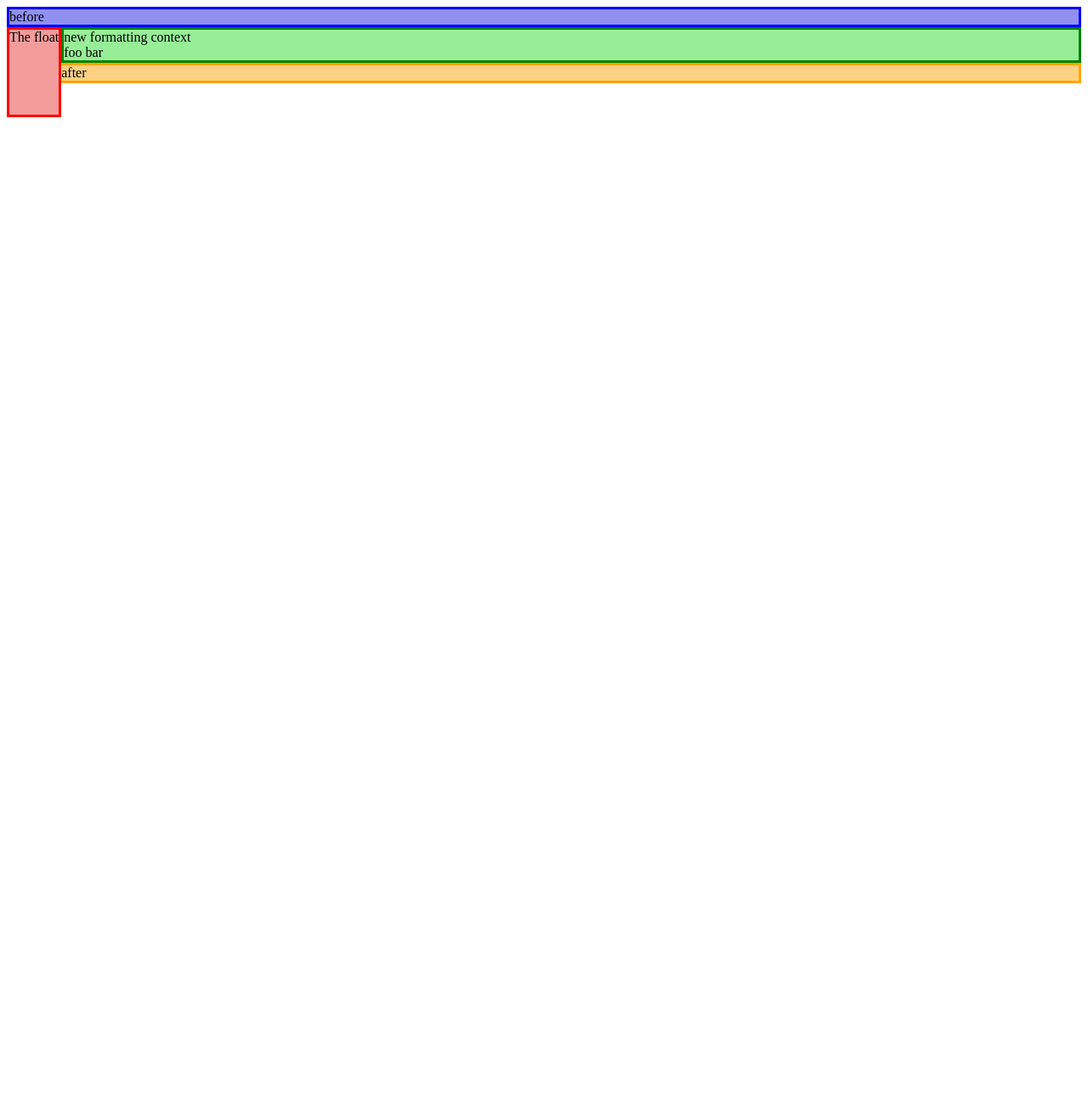
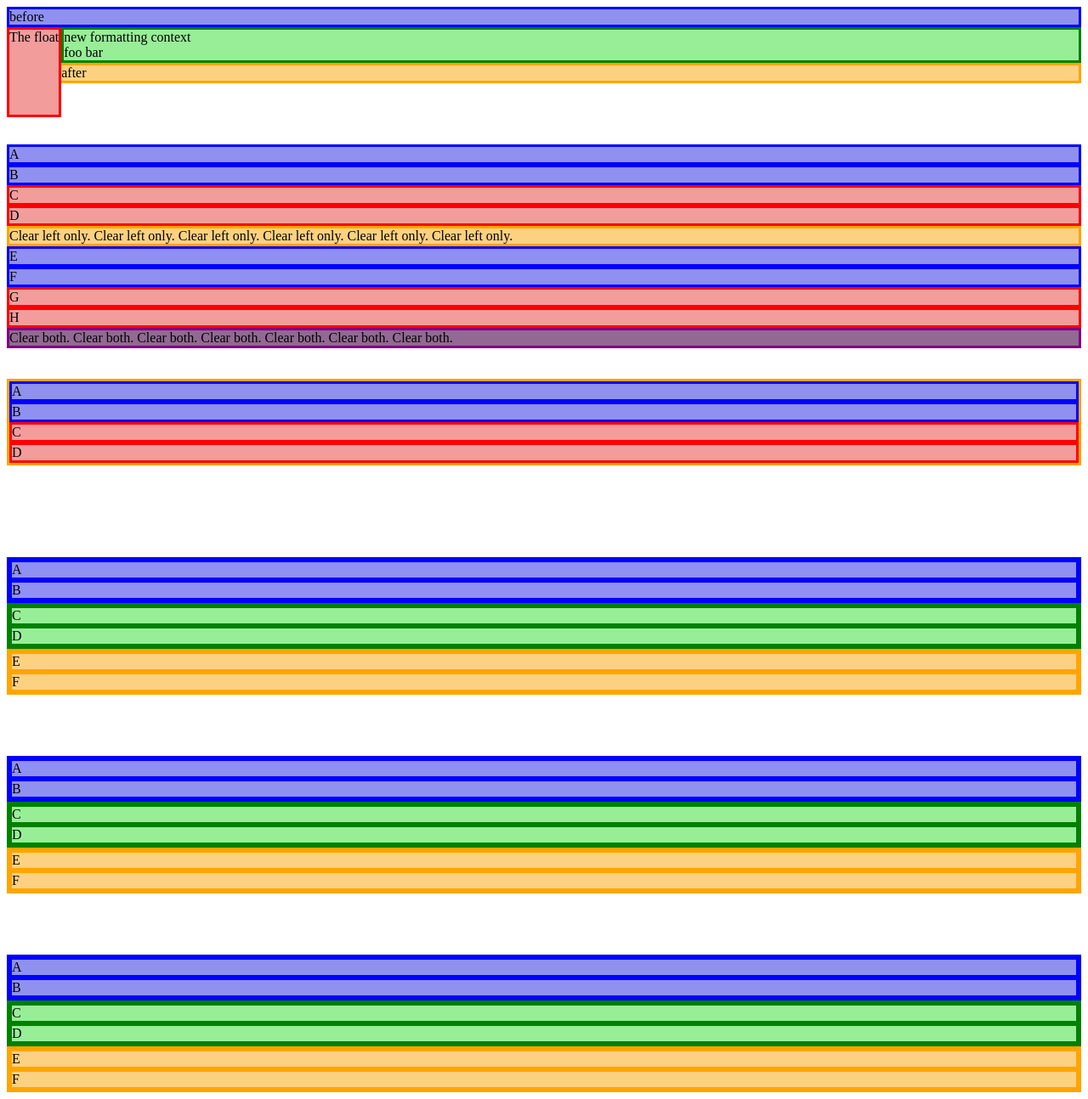
Before and after one commit to MariaMCodes/CSS-layout, a plain HTML site: page index.html in a window 1280 px wide. Shown: the part 1157-2451 px from the top of the page at 85% size. Before the commit the page ends 1299 px from the top, so only its background shows below. Drawn offline with Linux system fonts and the light colour scheme.

Commit message:
initial commit

```diff
--- a/index.html
+++ b/index.html
@@ -140,9 +140,86 @@
     </section>
     <br>
     <br>
+    <br>
+    <br>
     <!--Float clearing-->
     <section>
-
+        <div class="left2 blue">A</div>
+        <div class="left2 blue">B</div>
+        <div class="right2 red">C</div>
+        <div class="right2 red">D</div>
+        <div class="clear-left orange">Clear left only. Clear left only. Clear left only. Clear left only. Clear left only. Clear left only.</div>
+        <div class="left2 blue">E</div>
+        <div class="left2 blue">F</div>
+        <div class="right2 red">G</div>
+        <div class="right2 red">H</div>
+        <div class="clear-both violet">Clear both. Clear both. Clear both. Clear both. Clear both. Clear both. Clear both.</div>
+    </section>
+    <br>
+    <br>
+    <section>
+        <div class="orange">
+            <div class="left3 blue">A</div>
+            <div class="left3 blue">B</div>
+            <div class="left3 red">C</div>
+            <div class="left3 red">D</div>
+        </div>
+    </section>
+    <br>
+    <br>
+    <br>
+    <br>
+    <br>
+    <br>
+    <section>
+        <div class="row clearfix blue">
+            <div class="left4 blue">A</div>
+            <div class="left4 blue">B</div>
+        </div>
+        <div class="row clearfix green">
+            <div class="left4 green">C</div>
+            <div class="left4 green">D</div>
+        </div>
+        <div class="row clearfix orange">
+            <div class="left4 orange">E</div>
+            <div class="left4 orange">F</div>
+        </div>
+    </section>
+    <br>
+    <br>
+    <br>
+    <br>
+    <section>
+        <div class="clearfix2 blue">
+            <div class="left5 blue">A</div>
+            <div class="left5 blue">B</div>
+        </div>
+        <div class="clearfix2 green">
+            <div class="left5 green">C</div>
+            <div class="left5 green">D</div>
+        </div>
+        <div class="clearfix2 orange">
+            <div class="left5 orange">E</div>
+            <div class="left5 orange">F</div>
+        </div>
+    </section>
+    <br>
+    <br>
+    <br>
+    <br>
+    <section>
+        <div class="clearfix3 blue">
+            <div class="left6 blue">A</div>
+            <div class="left6 blue">B</div>
+        </div>
+        <div class="clearfix3 green">
+            <div class="left6 green">C</div>
+            <div class="left6 green">D</div>
+        </div>
+        <div class="clearfix3 orange">
+            <div class="left6 orange">E</div>
+            <div class="left6 orange">F</div>
+        </div>
     </section>
 </body>
 
```
